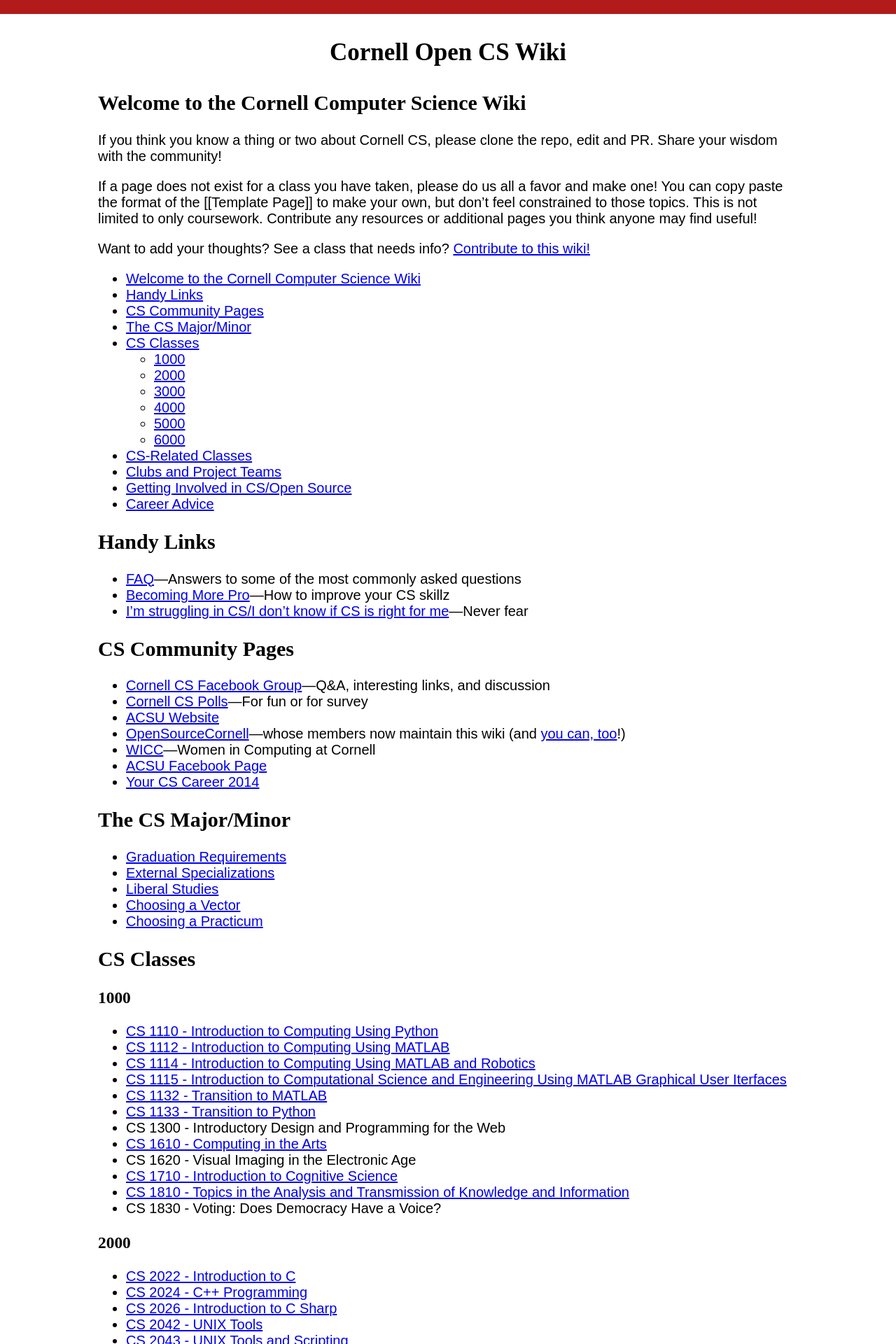
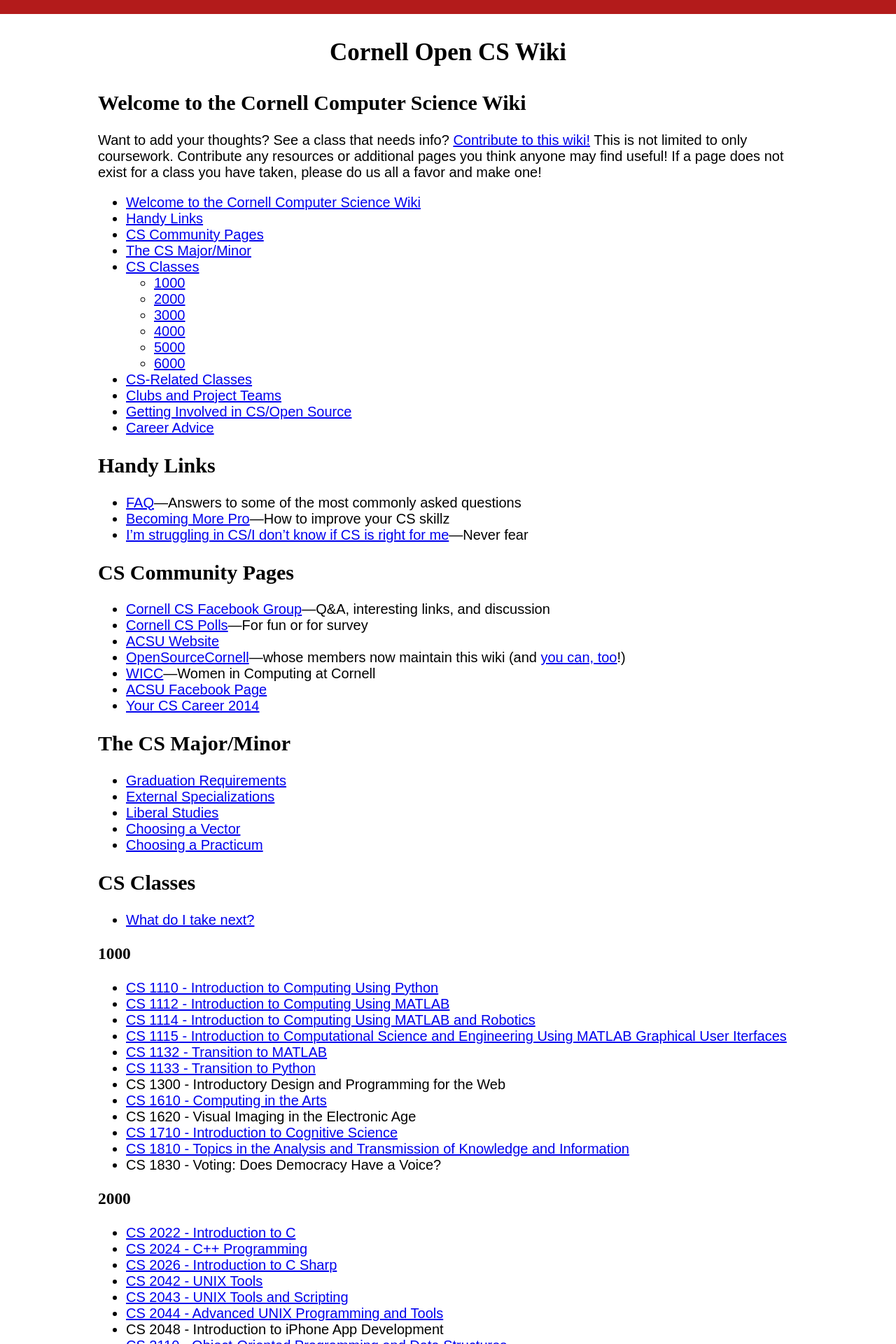
Before and after one commit to CornellCSWiki/CornellCSWiki, a Jekyll site: the page built from index.md, in a window 1280 px wide. Shown: the top 1920 px of the page at 70% size. Built offline with Jekyll 4.4.1, drawn with Linux system fonts in a browser that asks for light colours; some of the changed text lies outside the part shown.

Commit message:
Make site title a link

```diff
--- a/_layouts/default.html
+++ b/_layouts/default.html
@@ -22,8 +22,8 @@
         <footer id="site-footer">
             <div class="container">
                 <h2>About this site</h2>
-                <p>In the olden days of Cornell CS there was a wiki that ACSU maintained. Over the years it deteriorated, and eventually it was migrated to Wikia. Unfortunately, Wikia places ads on the wiki, and the wiki because used even less frequently. Kevin Chavez from OpenSourceCornell had saved the wiki as Markdown, and the club members decided to migrate it to this site, which you are now reading.</p>
-                <p class="sc">&copy; 2016 Cornell CS Community · <a href="#">Source</a> · <a href="#">License</a></p>
+                <p>In the olden days of Cornell CS there was a wiki that ACSU maintained. Over the years it deteriorated, and eventually it was migrated to Wikia. Unfortunately, Wikia places ads on the wiki, and the wiki because used even less frequently. Fortunately, Kevin Chavez from OpenSourceCornell had saved the wiki as Markdown, and so the club members decided to migrate it to this site, which you are now reading.</p>
+                <p class="sc">&copy; 2016 Cornell CS Community · <a href="#">Source/Contribute</a> · <a href="#">License</a></p>
             </div>
         </footer>
 
--- a/index.md
+++ b/index.md
@@ -5,11 +5,7 @@
 
 ## Welcome to the Cornell Computer Science Wiki
 
-If you think you know a thing or two about Cornell CS, please clone the repo, edit and PR. Share your wisdom with the community!
-
-If a page does not exist for a class you have taken, please do us all a favor and make one! You can copy paste the format of the [[Template Page]] to make your own, but don't feel constrained to those topics. This is not limited to only coursework. Contribute any resources or additional pages you think anyone may find useful!
-
-Want to add your thoughts? See a class that needs info? [Contribute to this wiki!](#)
+Want to add your thoughts? See a class that needs info? [Contribute to this wiki!](#) This is not limited to only coursework. Contribute any resources or additional pages you think anyone may find useful! If a page does not exist for a class you have taken, please do us all a favor and make one!
 
 * TOC
 {:toc}
@@ -37,6 +33,8 @@
 - [Choosing a Practicum](#)
 
 ## CS Classes
+
+- [What do I take next?](#)
 
 ### 1000
  - [CS 1110 - Introduction to Computing Using Python]({{ site.baseurl }}/classes/CS1110)
--- a/main.css
+++ b/main.css
@@ -15,6 +15,15 @@
     text-align: center;
     font-size: 1.75em;
     margin: 1em auto;
+}
+
+#site-header a:link, #site-header a:visited, #site-header a:active {
+    color: inherit;
+    text-decoration: none;
+}
+
+#site-header a:hover {
+    text-decoration: underline;
 }
 
 #page-content {
@@ -78,6 +87,7 @@
 /** Utility Styles **/
 
 .sc {
+    font-variant-caps: small-caps;
     font-feature-settings: 'smcp';
 }
 
```
Also changed, not shown: other parts of _layouts/default.html (+2 -2 lines).
